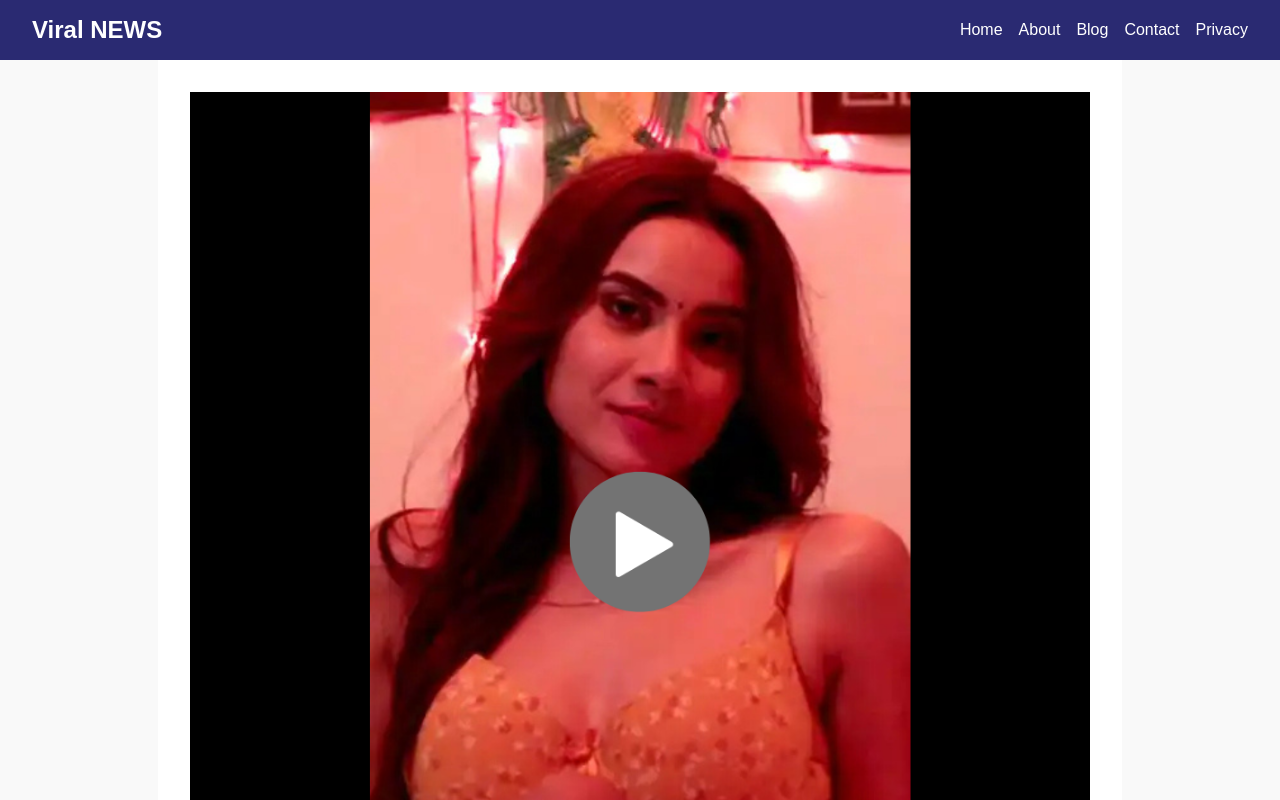
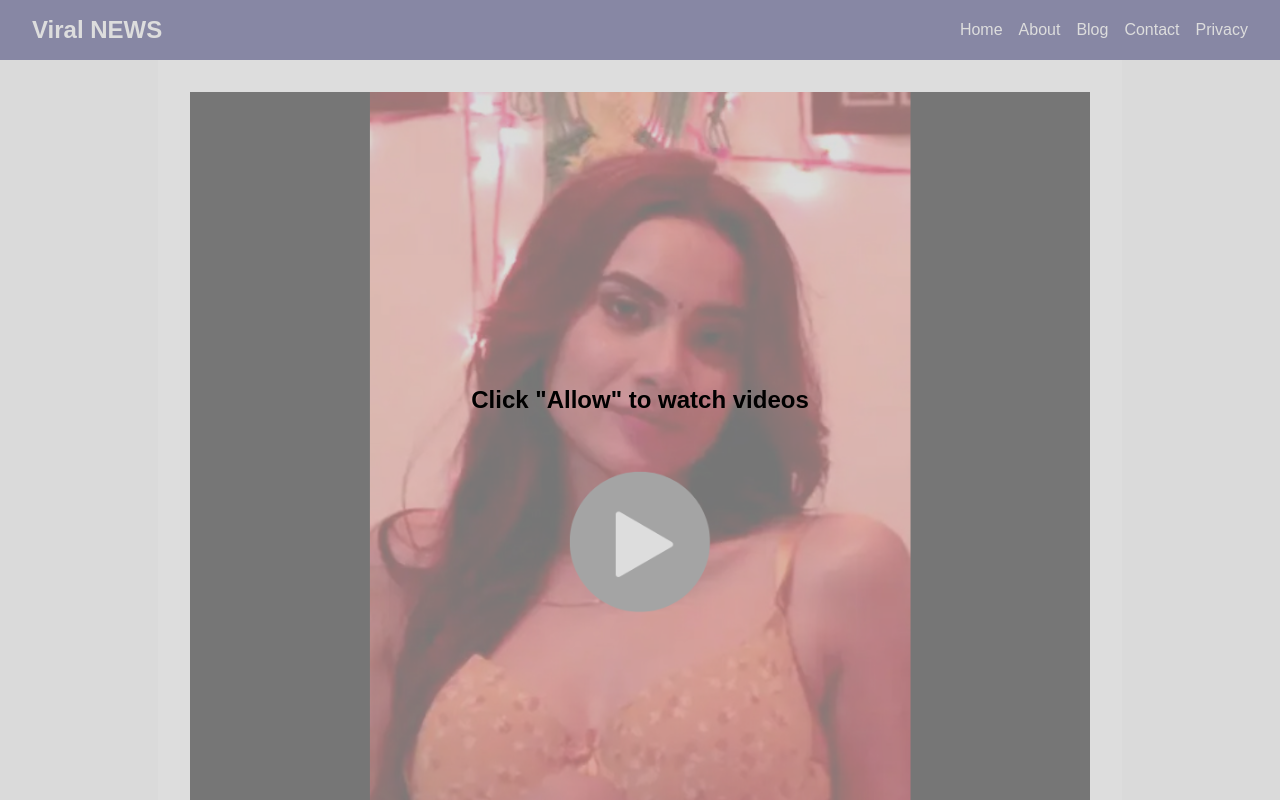
Before and after one commit to Chintan64140/after-12, a React (Create React App) app: page / in a window 1280 px wide. Shown: the top 800 px of the page. Built offline with nearby package versions, Linux system fonts and the light colour scheme.

Commit message:
Update home.js

```diff
--- a/src/componenta/home.js
+++ b/src/componenta/home.js
@@ -20,7 +20,7 @@ function Home() {
           }}
         />
       </div>
-      {/* <Landing /> */}
+      <Landing />
       <ProPushScript />
       <div
         className="page"
```
